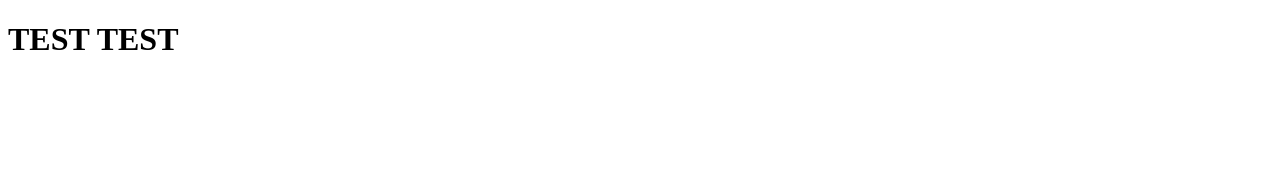
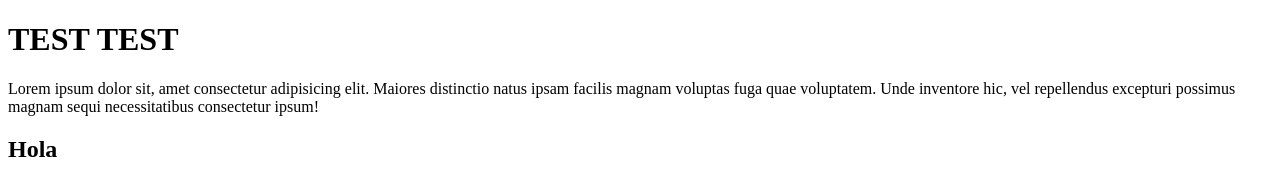
Before and after one commit to shishirX/test-git, a website: page index.html in a window 1280 px wide. Drawn offline with Linux system fonts and the light colour scheme.

Commit message:
Hola added

```diff
--- a/index.html
+++ b/index.html
@@ -7,5 +7,12 @@
     </head>
     <body>
         <h1>TEST TEST</h1>
+        <p>
+            Lorem ipsum dolor sit, amet consectetur adipisicing elit. Maiores
+            distinctio natus ipsam facilis magnam voluptas fuga quae voluptatem.
+            Unde inventore hic, vel repellendus excepturi possimus magnam sequi
+            necessitatibus consectetur ipsum!
+        </p>
+        <h2>Hola</h2>
     </body>
 </html>
```
Also changed, not shown: package.json (added, +15 -0 lines), 2 other files.
